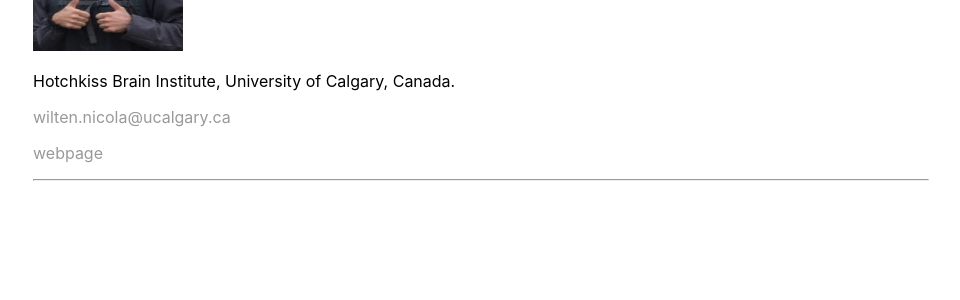
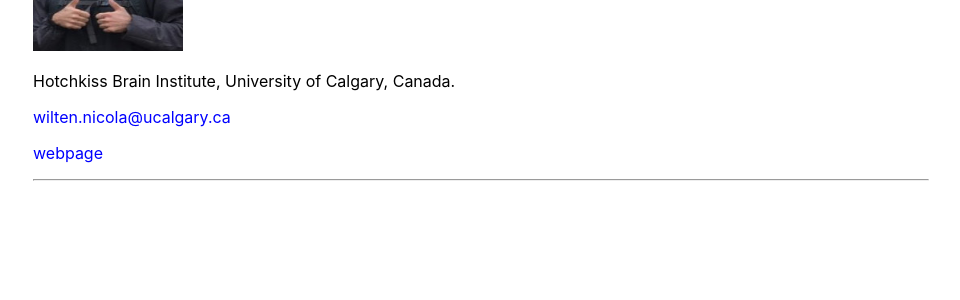
Before and after one commit to spirosChv/ocns2021interneurons, a Jekyll site: the page built from speakers/index.html, in a window 1280 px wide. Shown: the part 2012-2312 px from the top of the page, without its empty margins (159-1119 px from the left). Built offline with Jekyll 4.4.1, drawn with Linux system fonts in a browser that asks for light colours; comment, search, counter and statistics services are not loaded.

Commit message:
Update index.html

```diff
--- a/speakers/index.html
+++ b/speakers/index.html
@@ -57,8 +57,8 @@ title: Speakers
 	<h1 style="fonts-size: 16px"> Professor Wilten Nicola</h1>
  	<img src="../figures/wilton.jpg" alt="nicola" width="150" height="150">
 	<p> Hotchkiss Brain Institute, University of Calgary, Canada.</p>
-	<p> <a href="mailto:wilten.nicola@ucalgary.ca">wilten.nicola@ucalgary.ca</a></p>
-	<p> <a href="https://hbi.ucalgary.ca/profiles/dr-wilten-nicola">webpage</a></p>
+	<p> <a style="color:blue" href="mailto:wilten.nicola@ucalgary.ca">wilten.nicola@ucalgary.ca</a></p>
+	<p> <a style="color:blue" href="https://hbi.ucalgary.ca/profiles/dr-wilten-nicola">webpage</a></p>
 
 	<hr>
 
```
